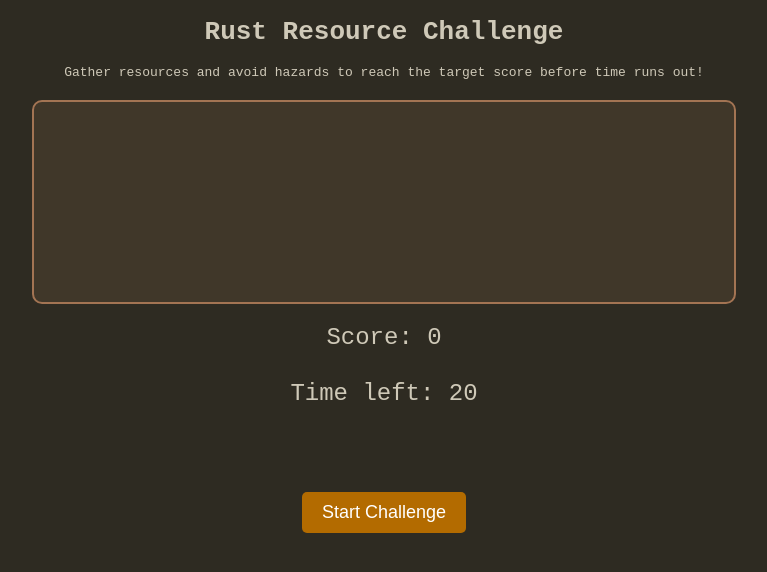
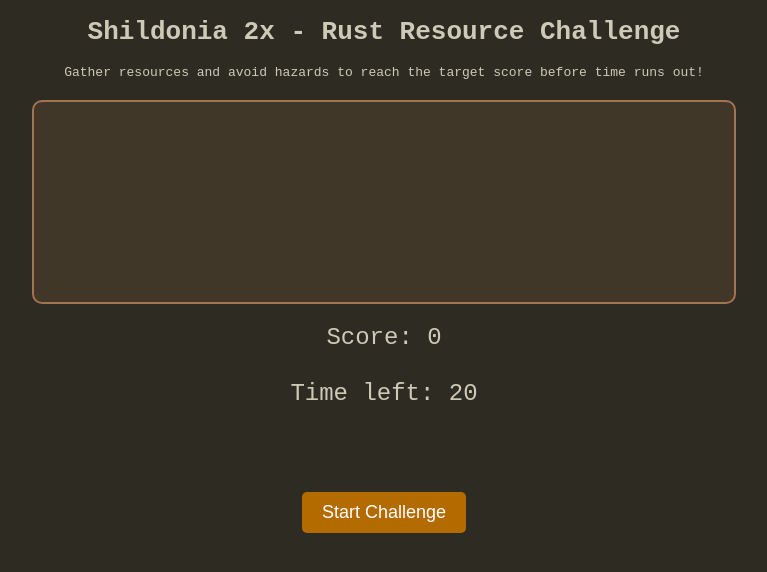
Before and after one commit to Loociez/Shildonia, a plain HTML site: page RBoom.html in a window 1280 px wide. Shown: the whole page, without its empty margins (256-1023 px from the left). Drawn offline with Linux system fonts and the light colour scheme.

Commit message:
Update RBoom.html

```diff
--- a/RBoom.html
+++ b/RBoom.html
@@ -54,7 +54,7 @@
 </head>
 <body>
 
-<h1>Rust Resource Challenge</h1>
+<h1>Shildonia 2x - Rust Resource Challenge</h1>
 <p>Gather resources and avoid hazards to reach the target score before time runs out!</p>
 
 <div id="resources"></div>
```
